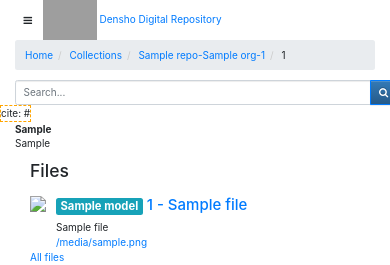
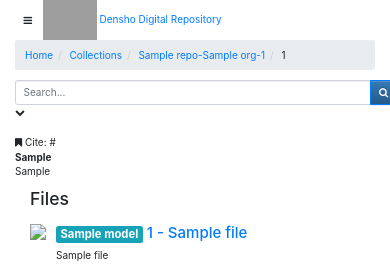
Before and after one commit to denshoproject/ddr-public, a Django app: template ddrpublic/ui/templates/ui/entities/detail.html in a window 390 px wide. Shown: the top 265 px of the page. Run offline with Django 3.2, Linux system fonts and the light colour scheme; the template is opened without the code that fills it: most values are stand-ins (such as "Sample title", 1, 10 or a date in 2020); some libraries are stand-ins or nearby versions; grey boxes are pictures that could not be loaded.

Commit message:
More changes to entity detail and new cite tag.

```diff
--- a/ddrpublic/ui/templates/ui/cite-tag.html
+++ b/ddrpublic/ui/templates/ui/cite-tag.html
@@ -1,3 +1,3 @@
-<div id="cite" style="border:1px dashed orange;">
-cite: {{ url }}
+<div id="cite">
+<i class="fa fa-bookmark"></i> Cite: {{ url }}
 </div><!-- /cite -->
--- a/ddrpublic/ui/templates/ui/entities/detail.html
+++ b/ddrpublic/ui/templates/ui/entities/detail.html
@@ -27,25 +27,23 @@
 
 	<div class="row">
 
+		<div class="col-sm-6 col-md-6">
 {% if object.signature_url %}
-  <div class="col-sm-6 col-md-6">
-
 			{% thumbnail object.signature_url "480x480" as img %}
 			<img src="{{ img.url }}" class="img-responsive">
 			{% endthumbnail %}
+	{% endif %}
 		<div class="divider"><!-- divider -->
 			<i class="fa fa-chevron-down"></i>
 		</div>
-
 	</div>
-{% endif %}
 
 
+<div class="col-sm-6 col-md-6">
+<dl class="dl-horizontal clearfix">
 {% addthis %}
 {% cite object.cite_url %}
 
-<div class="col-sm-6 col-md-6">
-<dl class="dl-horizontal clearfix">
 {% for f in object.fields %}
   <!-- {{ f.0 }} -->
   <dt>{{ f.1 }}</dt>
```
Lines whose indentation alone changed are shown as unchanged.
